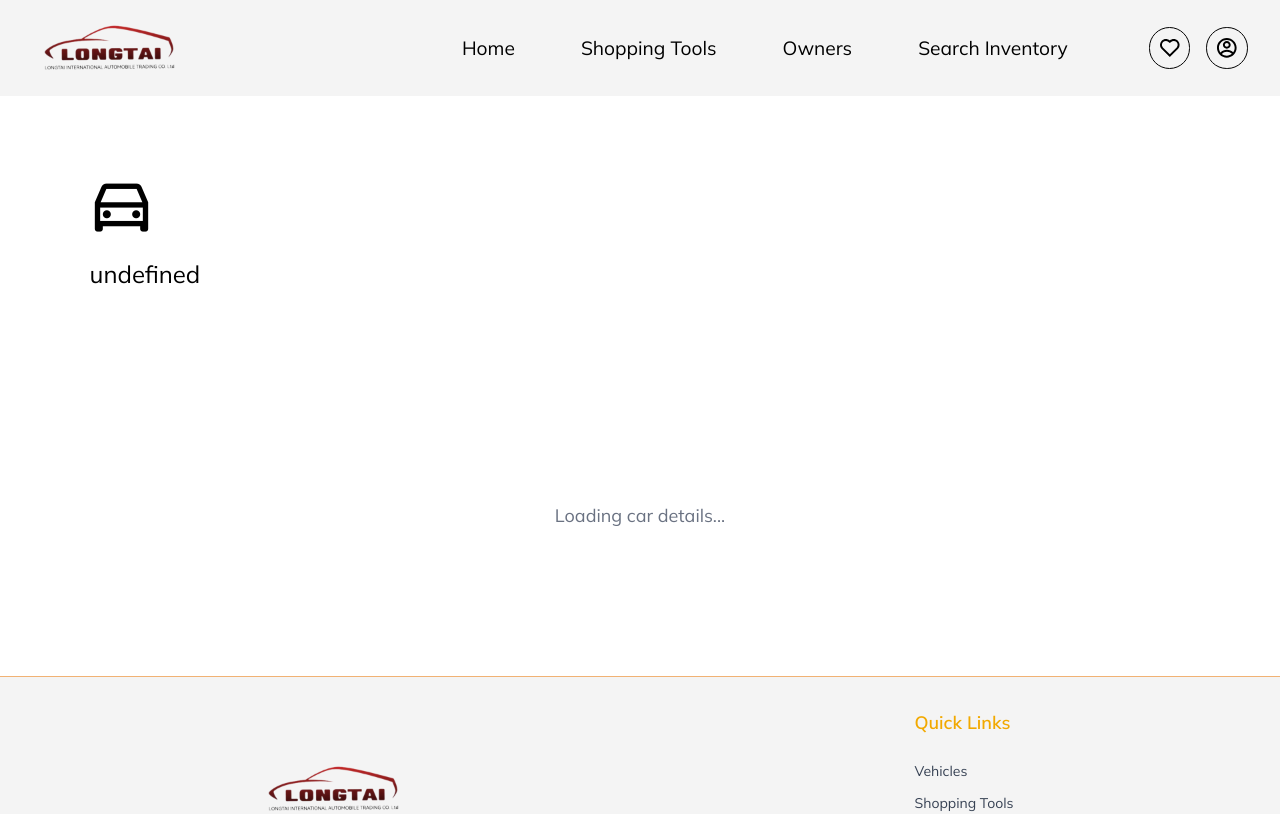
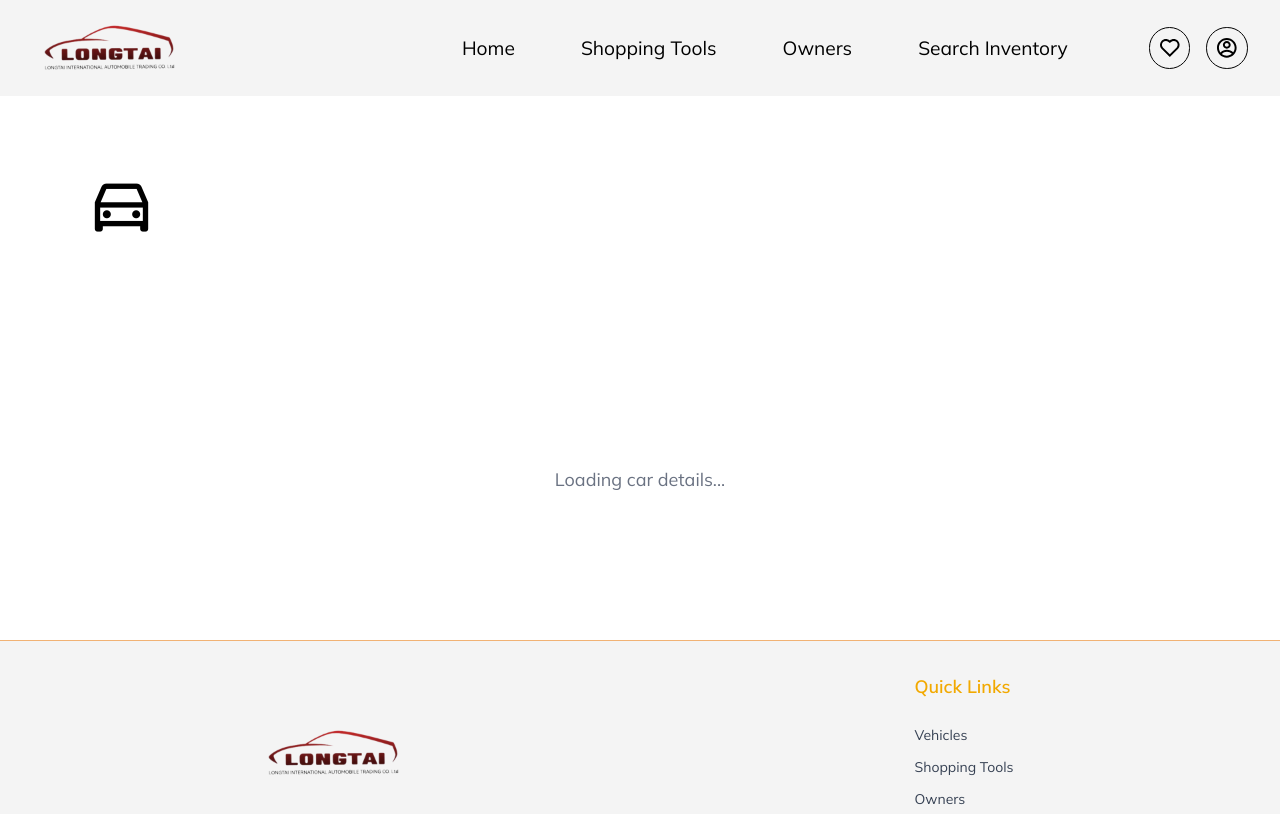
Before and after one commit to Berwamihigo/longtai, a Next.js app: page /view in a window 1280 px wide. Shown: the top 814 px of the page. Built offline with nearby package versions, Linux system fonts and the light colour scheme.

Commit message:
fix: force dynamic rendering on /view to use searchParams

```diff
--- a/app/view/page.tsx
+++ b/app/view/page.tsx
@@ -1,14 +1,14 @@
+"use client";
+
 import CarHero from "../components/car-hero";
 import CarCustomizer from "../components/car-view";
 import Footer from "../components/footer";
 import DesktopNav from "../components/navbar";
+import { useSearchParams } from "next/navigation";
 
-type Props = {
-  params: { name: string };
-};
-
-export default function View({ params }: Props) {
-  const carName = decodeURIComponent(params.name);
+export default function View() {
+  const searchParams = useSearchParams();
+  const carName = searchParams.get("name") || "";
 
   return (
     <section>
```
